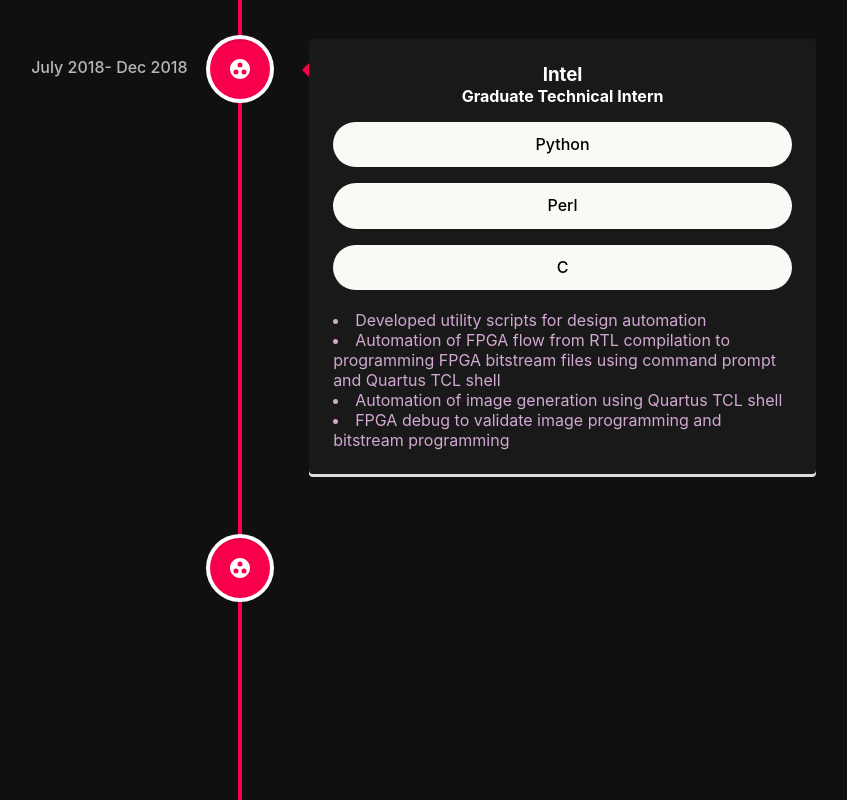
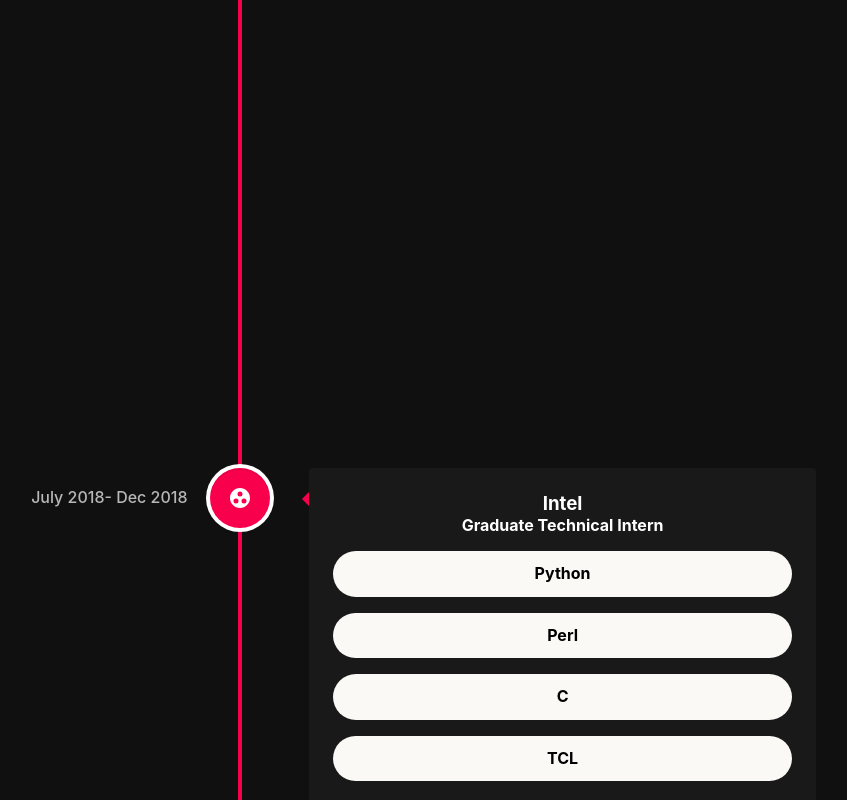
Before and after one commit to enahororenas/portfolio, a React (Create React App) app: page / in a window 1280 px wide. Shown: the part 2660-3460 px from the top of the page, without its empty margins (400-1247 px from the left). Built offline with nearby package versions, Linux system fonts and the light colour scheme; the HTML template or start-up script is replaced by a standard one.

Commit message:
fixed pointer

```diff
--- a/src/pages/WorkExperience.js
+++ b/src/pages/WorkExperience.js
@@ -9,18 +9,21 @@
   const data = [
     {
       companyname: "Intel",
-      position: "CAD Engineer",
+      position: "Software Engineer",
       des: [
-'Developed software flow to rename and enforce naming convention for a full-chip database while maintaining connectivity',
-'Developed a data mining platform to highlight (critical net changes) design stability over the lifecycle of previous projects to enable designers prepare for future projects.',
-'Developed API’s for querying waveform database and processing wave reports.',
-'Develops scripts, tools and utilities to automate and enhance designer efficiency.',
-'Developed a GUI platform to enable designers cross probe waveforms and circuits.',
-'Developed a web report tool to analyze the project database hourly and generate report of possible errors. A waiver methodology is also implemented to enable designers waive violations.',
-'Developed reliability checks to ensure all devices are operating within the safe operating zones (SOA) and report worst-case violations',
+      'Developed a web app to store net properties in PostgreSql database. (React, Python, PostgreSql).',
+      'Developed a web app to analyze the project database hourly and generate report of possible errors. A waiver methodology is also implemented to enable designers waive violations (React, Python, PostgreSql).',
+      'Developed API’s for querying waveform database and processing wave reports (Python).',
+      'Developed a GUI platform to enable designers cross probe waveforms and circuits (Python).',
+      'Developed API to rename and enforce naming convention for a full-chip database while maintaining connectivity (Python, Perl).',
+      'Developed a data mining platform to highlight (critical net changes) design stability over the lifecycle of previous projects to enable designers prepare for future projects (Python).',
+      'Developed a measurement-based flow to validate critical array and design validation parameters for next generation non-volatile memory solutions (Python).',
+      'Developed scripts, tools to automate manual processes to enhance designer efficiency (Python, TCL, Perl).',
       ],
       year: "2019-Present",
-      techskills: [{techname: "Python"},{techname: "Perl"},{techname: "C"}],
+      techskills: [{techname: "Python"},{techname: "Javascript (React, ExpressJS, Nodejs)"},
+      {techname: "MongoDB"},{techname: "PostgreSQL"},{techname: "HTML/CSS"},{techname: "Unix"},
+      {techname: "Perl"},{techname: "C"},{techname: "TCL"}],
     },
     {
       companyname: "Intel",
@@ -32,7 +35,7 @@
     'FPGA debug to validate image programming and bitstream programming',
       ],
       year: "July 2018- Dec 2018",
-      techskills: [{techname: "Python"},{techname: "Perl"},{techname: "C"}],
+      techskills: [{techname: "Python"},{techname: "Perl"},{techname: "C"},{techname: "TCL"}],
     },
     {
       companyname: "Tennessee Technological University",
@@ -87,7 +90,7 @@
                     key={index}
                   >
                     <div className="tech-skills">
-                      <p>{tec.techname}</p>
+                      <p style={{fontWeight:'bold'}}>{tec.techname}</p>
                     </div>
                   </div>
                 ))}
```
